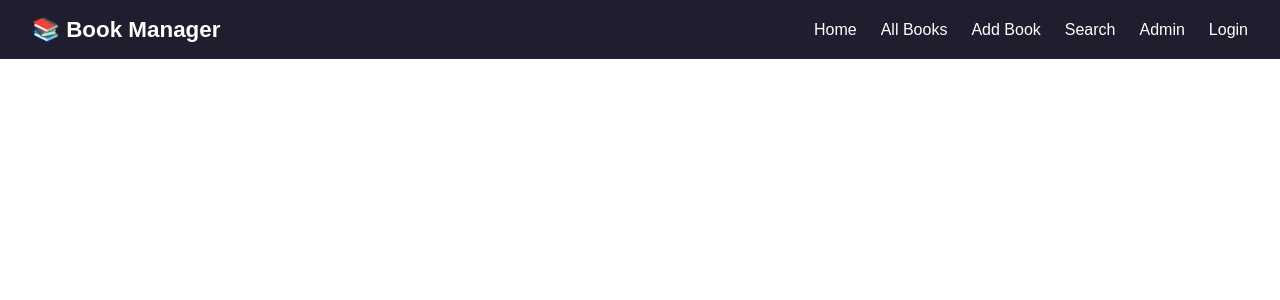
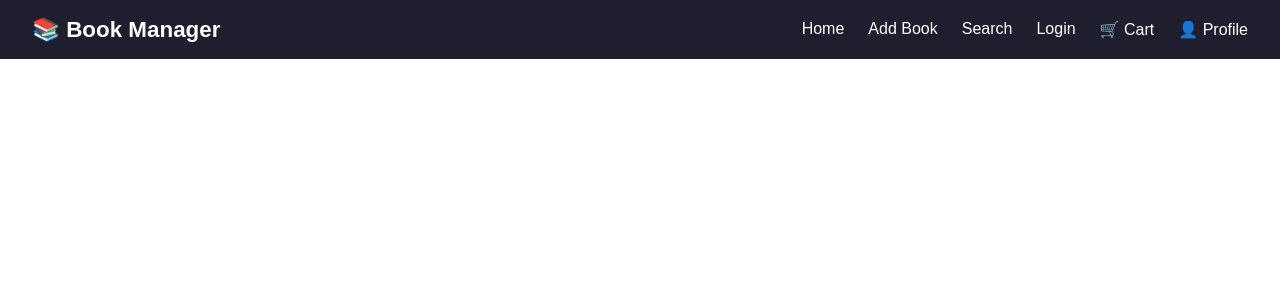
Before and after one commit to Chandresh-spec/books_manager, a Django app: page /books/ in a window 1280 px wide. Shown: the top 300 px of the page. Run offline with Django 5.2, Linux system fonts and the light colour scheme.

Commit message:
redesigned navbar

```diff
--- a/books/views.py
+++ b/books/views.py
@@ -2,7 +2,7 @@ from django.shortcuts import render,redirect
 from .models import Author,Book,Review,Rating
 from django.contrib.auth import login,authenticate,logout
 from django.contrib.auth.forms import AuthenticationForm
-
+from django.contrib import messages
 from .froms import RegisterForm
 # Create your views here.
 
--- a/books_manager/settings.py
+++ b/books_manager/settings.py
@@ -12,6 +12,7 @@ https://docs.djangoproject.com/en/5.2/ref/settings/
 
 from pathlib import Path
 import os
+from django.contrib.messages import constants as messages
 
 # Build paths inside the project like this: BASE_DIR / 'subdir'.
 BASE_DIR = Path(__file__).resolve().parent.parent
@@ -49,6 +50,9 @@ MIDDLEWARE = [
     'django.contrib.auth.middleware.AuthenticationMiddleware',
     'django.contrib.messages.middleware.MessageMiddleware',
     'django.middleware.clickjacking.XFrameOptionsMiddleware',
+    'django.contrib.sessions.middleware.SessionMiddleware',
+    'django.contrib.messages.middleware.MessageMiddleware',
+
 ]
 
 ROOT_URLCONF = 'books_manager.urls'
@@ -123,6 +127,8 @@ MEDIA_URL='/media/'
 MEDIA_ROOT=os.path.join(BASE_DIR,'media')
 
 
+MESSAGE_STORAGE = 'django.contrib.messages.storage.session.SessionStorage'
+
 # Default primary key field type
 # https://docs.djangoproject.com/en/5.2/ref/settings/#default-auto-field
 
--- a/templates/index.html
+++ b/templates/index.html
@@ -7,23 +7,26 @@
     <meta charset="UTF-8">
     <title>Book Manager</title>
     <link rel="stylesheet" href="{% static 'style.css' %}">
+
 </head>
 <body>
+
 
 <nav class="navbar">
     <div class="logo">📚 Book Manager</div>
     <ul class="nav-links">
         <li><a href="#">Home</a></li>
-        <li><a href="#">All Books</a></li>
         <li><a href="#">Add Book</a></li>
         <li><a href="#">Search</a></li>
-        <li><a href="/admin/">Admin</a></li>
         {% if  user.is_authenticated %}
         <li><a href="{% url 'logout' %}">Logout</a></li>
         {% else %}
         <li><a href="{% url 'login' %}">Login</a></li>
 
         {% endif %}
+        <li><a href="#">🛒 Cart</a></li>
+        <li><a href="#">👤 Profile</a></li>
+
     </ul>
 </nav>
 {% block content  %}
```
Also changed, not shown: db.sqlite3, static/style.css (line endings or trailing spaces).
